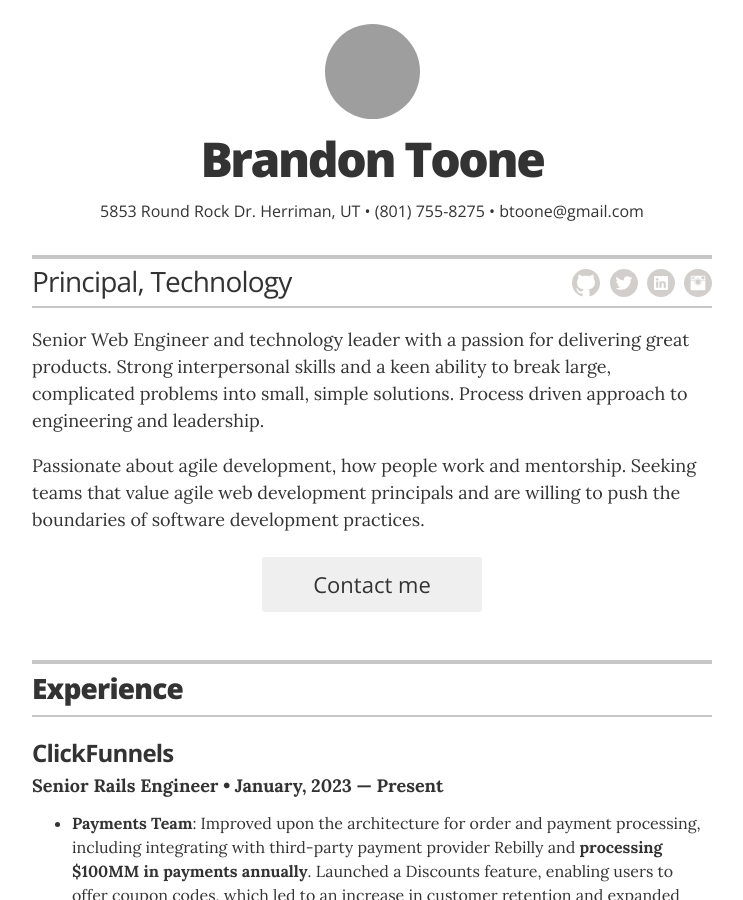
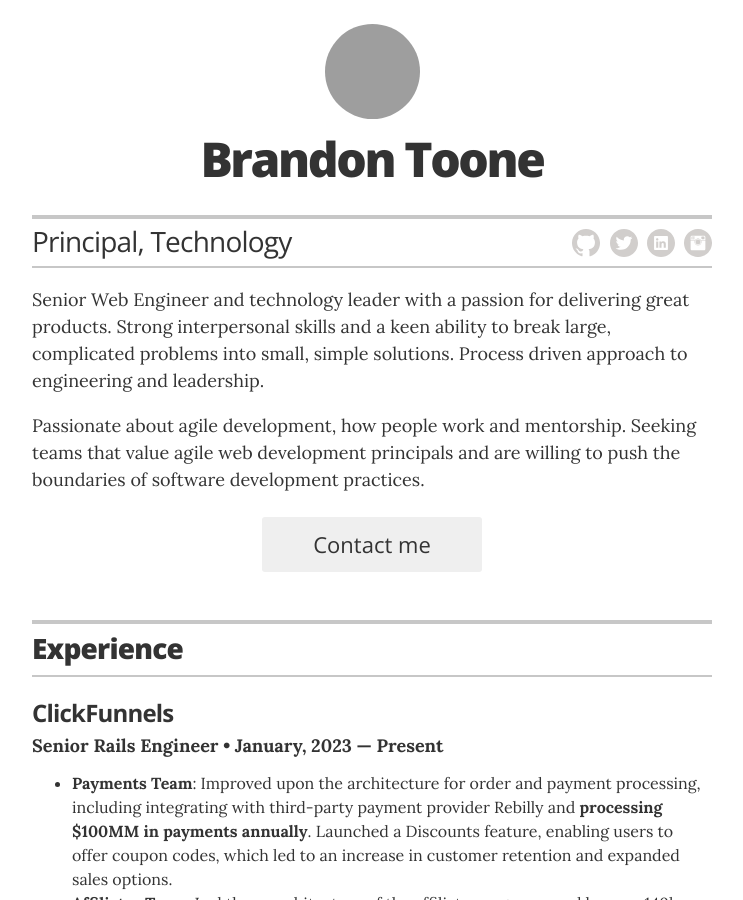
Before and after one commit to btoone/btoone.github.io, a Jekyll site: the page built from index.html, in a window 1280 px wide and 900 px high, cut to the strip 0-900 px from the top of the window. Shown: the whole strip, without its empty margins (268-1011 px from the left). Built offline with Jekyll 4.4.1, drawn with Linux system fonts in a browser that asks for light colours; part of the change alters nothing that is shown; grey boxes are pictures that could not be loaded.

```diff
--- a/_config.yml
+++ b/_config.yml
@@ -21,7 +21,7 @@ resume_contact_telephone:       "(801) 755-8275"
 resume_contact_address:         "5853 Round Rock Dr. Herriman, UT"
 
 resume_header_contact_info:     "5853 Round Rock Dr. Herriman, UT • (801) 755-8275 • btoone@gmail.com"
-display_header_contact_info:    "true"
+display_header_contact_info:    "false"
 
 # use "yes" to display the email contact button,
 # "no" to display an "I'm not looking for work" message,
```
